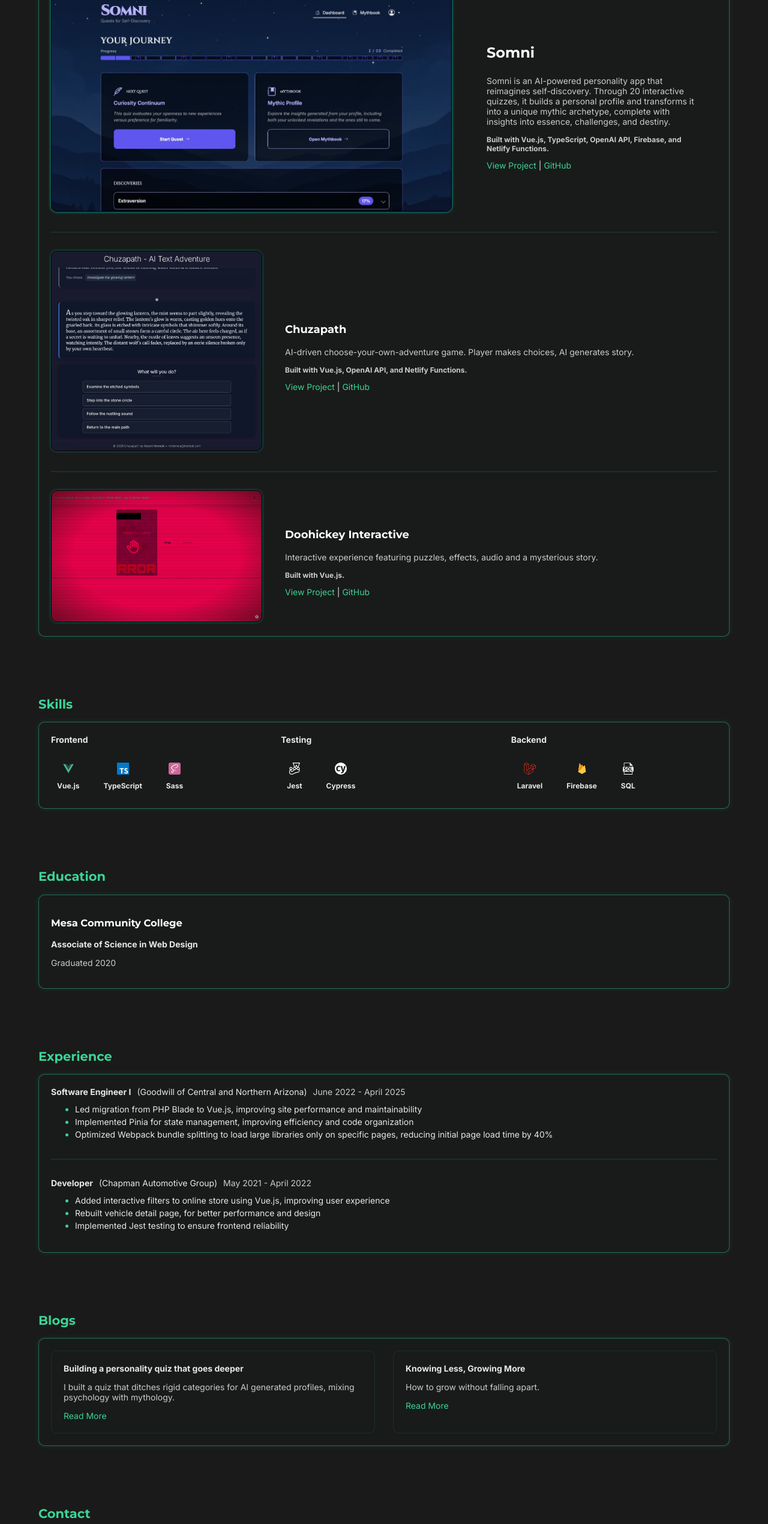
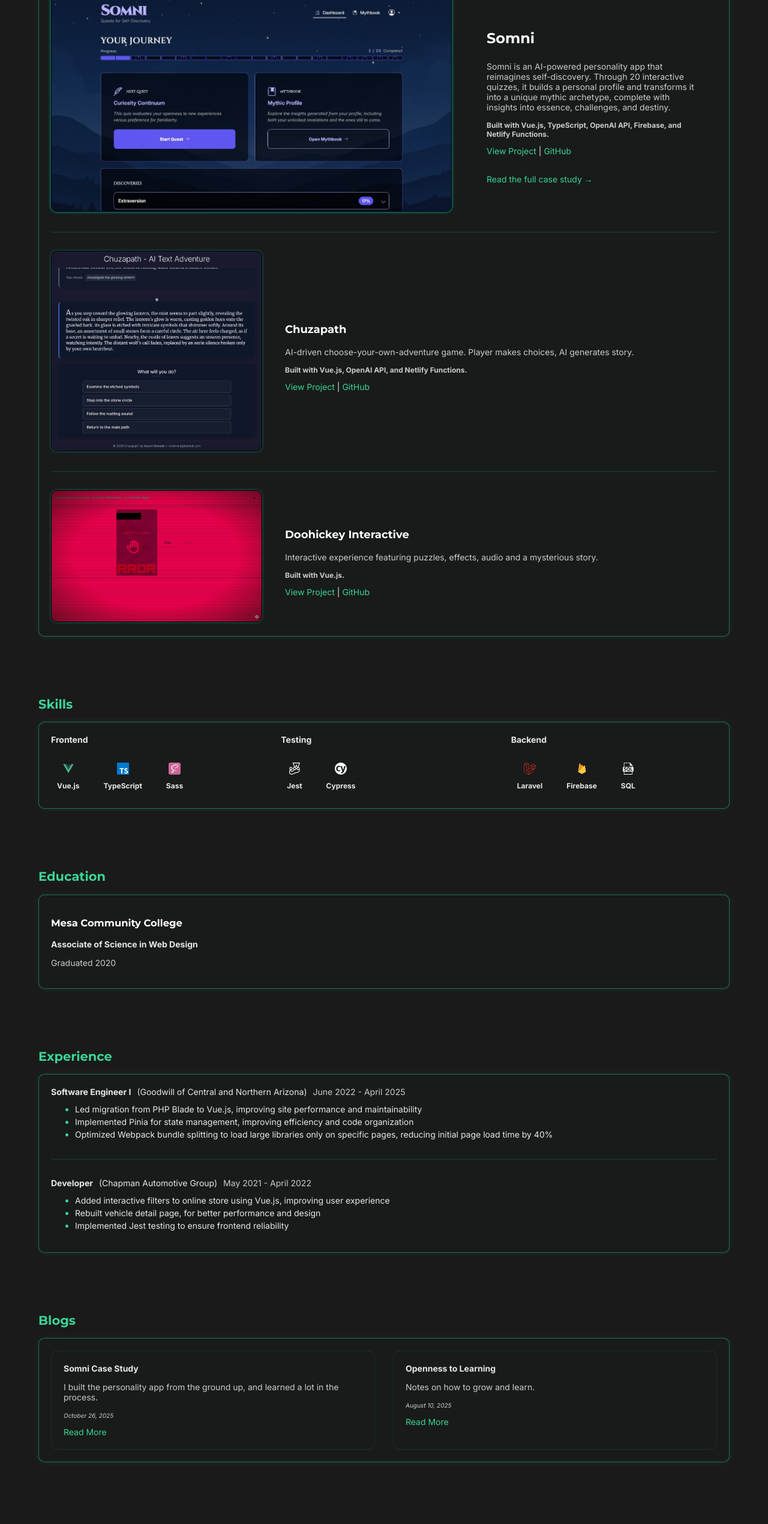
Before and after one commit to rniemela77/personal-website, a Vue app: page / in a window 1280 px wide. Shown: the part 846-3386 px from the top of the page at 60% size. Built offline with nearby package versions, Linux system fonts and the light colour scheme.

Commit message:
rewrite somni blog

```diff
--- a/src/components/BlogsContainer.vue
+++ b/src/components/BlogsContainer.vue
@@ -6,6 +6,8 @@
 
                 <p class="text-muted">{{ blog.description }}</p>
 
+                <p class="date"><small>{{ blog.date }}</small></p>
+
                 <a :href="`/blog/${blog.slug}`">Read More</a>
             </div>
         </div>
@@ -13,19 +15,18 @@
 </template>
 
 <script setup>
-import SomniProgress from './blog-posts/SomniProgress.vue'
-import KnowingLess from './blog-posts/KnowingLess.vue'
-
 const blogs = [
     {
-        title: 'Building a personality quiz that goes deeper',
-        description: 'I built a quiz that ditches rigid categories for AI generated profiles, mixing psychology with mythology.',
-        slug: 'building-personality-quiz',
+        title: 'Somni Case Study',
+        description: 'I built the personality app from the ground up, and learned a lot in the process.',
+        slug: 'somni-case-study',
+        date: 'October 26, 2025',
     },
     {
-        title: 'Knowing Less, Growing More',
-        description: 'How to grow without falling apart.',
+        title: 'Openness to Learning',
+        description: 'Notes on how to grow and learn.',
         slug: 'knowing-less-growing-more',
+        date: 'August 10, 2025',
     }
 ]
 </script>
@@ -50,4 +51,10 @@ const blogs = [
     border-radius: 10px;
     padding: 20px;
 }
+
+.date {
+    font-size: 12px;
+    font-style: italic;
+    color: #ccc;
+}
 </style>
--- a/src/components/SomniProject.vue
+++ b/src/components/SomniProject.vue
@@ -17,6 +17,10 @@
 
 			<a href="https://somni.quest" target="_blank">View Project</a> | <a
 				href="https://github.com/rniemela77/somni" target="_blank">GitHub</a>
+
+			<div class="case-study-link">
+				<router-link to="/blog/somni-case-study">Read the full case study →</router-link>
+			</div>
 		</div>
 	</div>
 </template>
@@ -50,6 +54,10 @@
     box-shadow: 0 0 5px 0 rgba(0 255 221 / 0.7);
 }
 
+.case-study-link {
+	margin-top: 30px;
+}
+
 @media screen and (max-width: 800px) {
 	.project {
 		flex-direction: column;
--- a/src/components/blog-posts/SomniProgress.vue
+++ b/src/components/blog-posts/SomniProgress.vue
@@ -1,36 +1,72 @@
 <template>
     <div class="blog-post">
-        <h2>Building a personality quiz that goes deeper</h2>
-        <i class="subtitle">What if a personality quiz could tell a story about you?</i>
+        <h2>Somni</h2>
 
-        <h3>Why I made it</h3>
-        <p>Most personality tests felt too rigid: 16 types (MBTI), 5 traits (Big Five), 9 numbers (Enneagram). I wanted something that could measure the user across more dimensions, and receive more nuanced results.</p>
+        <p>
+            Somni is an AI-powered personality web app that blends psychology and mythology.
+            It features 20 interactive quizzes that use sliders instead of multiple-choice questions
+            for more nuanced answers. Using AI, Somni combines quiz data to create a unique
+            mythic persona archetype that reflects each user's strengths, struggles, and overall essence.
+        </p>
 
-        <p>So, I built a quiz that uses sliders instead of yes-no answers, letting users shade their answers, not just pick hard 1s and 0s.</p>
+        <h3>Motivation</h3>
+        <p>
+            I built Somni to practice front-end, back-end, and UI/UX design while creating something I would
+            actually want to use. I've always enjoyed personality quizzes, but most of them feel binary. I wanted to design something that treated personality as a spectrum, where answers could
+            express degrees instead of absolutes. I thought- it would be really cool if it combined all my results into one unique archetype, too.
+        </p>
+        <p>
+            I also wanted to learn how to work with a NoSQL database and explore using AI in a meaningful way.
+            My goals included building with Vue.js and TypeScript, setting up Firebase for authentication
+            and data storage, and using the OpenAI API to turn user results into narrative insights.
+            The main idea was to reflect a user's personality back to them as a symbolic mythic character.
+        </p>
 
-        <p>After the quiz, I wanted the user to see how their dominant personality trait can be a strength. Then, in the AI Insights, I wanted the user to see themselves in new ways, not just data, but animals, myths, and narratives that say more than just "you're a 5 on the introversion scale".</p>
+        <h3>Approach</h3>
+        <p>
+            I started with the hardest problems first, like authentication, database setup, and connecting APIs.
+            Once the foundation was stable, I mapped out the entire user flow on a whiteboard,
+            from user signup, to quiz results, to the AI-generated mythic archetype. I switched between building the front-end and refining the design, which helped me
+            see how closely UI and UX decisions are connected.
+        </p>
+        <p>
+            I also tried to think ahead about scalability, planning how I could add new quizzes or archetypes
+            without rebuilding major parts of the app.
+        </p>
 
-        <h3>Tech Stack</h3>
-        <p>I built it with Vue.js and TypeScript for the frontend, OpenAI for the AI magic, Netlify Functions for the backend, and Firebase for auth and storage.</p>
+        <h3>Design & Experience</h3>
+        <p>
+            I wanted Somni's interface to be easy to use, but also have a mythic, fun feel.
+            I went with a dark color palette with deep blues and purples, and a background image of mountains with a night sky.
+            I also used a lot of gradients and animations to create a sense of depth and fun.
+        </p>
 
-        <h3>The Hard Parts</h3>
-        <p>Figuring out what to build first was both easy and hard. Prioritizing was harder than I thought; quizzes, user profiles, and AI integration all felt like they were equally important.</p>
+        <h3>Challenges & Learnings</h3>
+        <p>
+            Working on both the UI/UX and interface at the same time slowed me down.
+            I ended up changing my mind about the user flow a few times.
+            In the future, I would separate design and engineering phases more clearly,
+            focusing on clear design phases before building.
+            I would also run user tests earlier, since that would help me understand how users interacted with the app.
+            Another massive challenge I ran into was prompt engineering for the AI.
+            I went through a lot of trial and error to get it to generate the kind of responses I wanted. I can honestly say that I learned *a lot* about how to speak to an LLM model like GPT-5.
+        </p>
+        <p>
+            This project helped me build a complete product from start to finish.
+            I learned Firebase in depth, strengthened my front-end architecture skills,
+            and practiced designing user flows that were purposeful and easy to use.
+            Most importantly, I learned how to integrate AI into a project in a way that felt useful.
+        </p>
 
-        <p>The UI kept changing, too. I'd build something, change my mind on the vision of the app and the user flow, and have to start over.</p>
-
-        <p>Optimizing the AI was another pain, I iterated on prompts for a long time to get it to reliably generate responses I liked. I ended up forcing the AI to generate JSON responses so that I could parse and store it properly.</p>
-
-        <p>I wanted the AI to generate a lot of content for the user, but I didn't want to pay an absurd amount of money for it. I did my best to optimize token usage, using a cheaper model, and limiting user AI requests until they paid.</p>
-
-        <p>Stripe webhooks were the hardest part. I had to figure out how to handle the different events, and how to store the data in a way that was easy to query and display.</p>
-
-        <h3>What's Next</h3>
-        <p>I'm going to be adding more personality dimensions (quizzes), and more AI content to the app. I also want to include some social features to it so it doesn't feel so lonely for the user.</p>
-
-        <p>I imagine a more guided "story-telling" vibe in the user flow that puts more emphasis on the AI content would turn this app into something far more impressive.</p>
+        <h3>Reflection</h3>
+        <p>
+            Somni was something I wanted to exist, so I built it.
+            It let me create something new, solve problems I hadn't faced before, and build the kind of app I'd actually want to use myself.
+            It also taught me how to handle the complexities of AI integration and prompt engineering.
+        </p>
 
         <hr class="section-divider"></hr>
-        <p>Check out the app <a href="https://somni.quest" target="_blank">here</a>, and let me know what you think!</p>
+        <p>Want to check Somni out for yourself? You can find it <a href="https://somni.quest" target="_blank">here</a>, and let me know what you think!</p>
     </div>
 </template>
 
--- a/src/components/views/BlogPage.vue
+++ b/src/components/views/BlogPage.vue
@@ -16,7 +16,7 @@ import KnowingLess from '../blog-posts/KnowingLess.vue'
 
 const posts = [
     {
-        slug: 'building-personality-quiz',
+        slug: 'somni-case-study',
         component: SomniProgress
     },
     {
@@ -35,8 +35,8 @@ const goBack = () => {
     if (window.history.length > 1) {
         router.back()
     } else {
-    router.push('/')
-}
+        router.push('/')
+    }
 }
 
 // when user loads page, scroll to the top of the page
```
